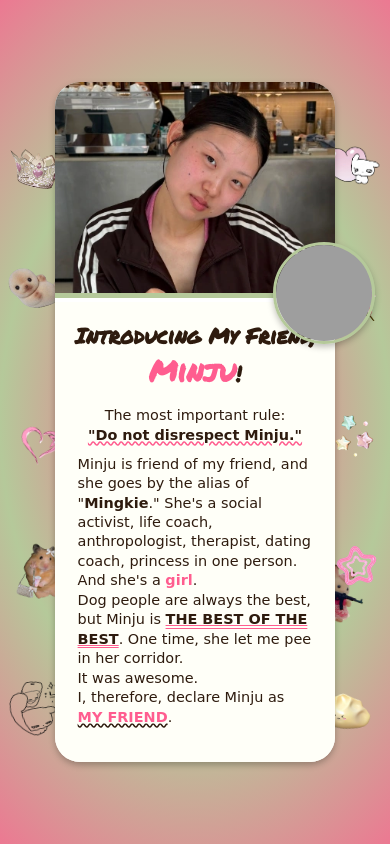
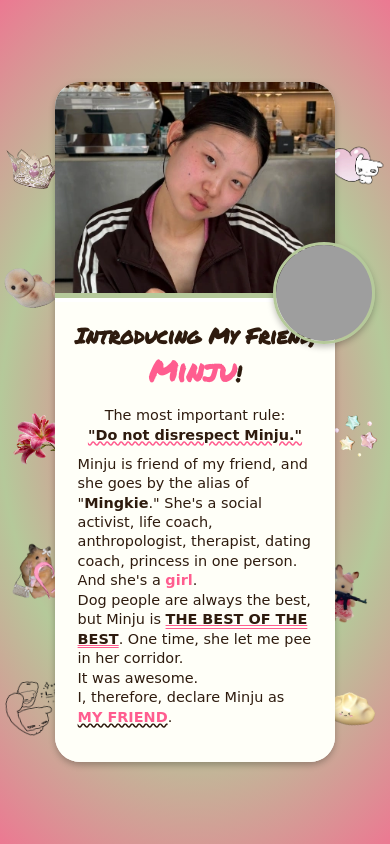
Before and after one commit to you36911-lab/introducing-my-friend, a plain HTML site: page index.html in a window 390 px wide. Drawn offline with Linux system fonts and the light colour scheme; grey boxes are pictures that could not be loaded; a web font is replaced by a local one.

Commit message:
Update styles.css

```diff
--- a/styles.css
+++ b/styles.css
@@ -329,6 +329,10 @@ body {
     margin-right: 13px;
   }
 
+  .post-img {
+    margin-bottom: 0;
+  }
+
 
   /* =====================
      POSTER DECORATIONS
@@ -336,67 +340,61 @@ body {
 
   .deco-crown {
     top: 16%;
-    left: 2%;
+    left: 1%;
     width: 65px;
   }
 
   .deco-lily {
-    top: 32%;
-    right: 2%;
+    top: 48%;
+    left: 1%;
     width: 65px;
   }
 
   .deco-bunny-heart {
     top: 16%;
-    right: 2%;
+    right: 1%;
     width: 60px;
   }
 
   .deco-seal {
     top: 32%;
-    left: 2%;
+    left: 1%;
     width: 60px;
   }
 
   .deco-bunny-gun {
     top: 64%;
-    right: 2%;
+    right: 1%;
     width: 75px;
   }
 
   .deco-heart-star {
-    top: 48%;
-    left: 2%;
+    top: 64%;
+    right: 1%;
     width: 70px;
   }
 
   .deco-stars {
     top: 48%;
-    right: 2%;
+    right: 1%;
     width: 60px;
   }
 
   .deco-hamster-bag {
     top: 64%;
-    left: 2%;
+    left: 1%;
     width: 70px;
-  }
-
-  .deco-star-ring {
-    top: 64%;
-    right: 2%;
-    width: 50px;
   }
 
   .deco-sketch-hand {
     top: 80%;
-    left: 2%;
+    left: 1%;
     width: 65px;
   }
 
   .deco-dumpling {
     top: 80%;
-    right: 2%;
-    width: 75px;
+    right: 1%;
+    width: 70px;
   }
 }
```
